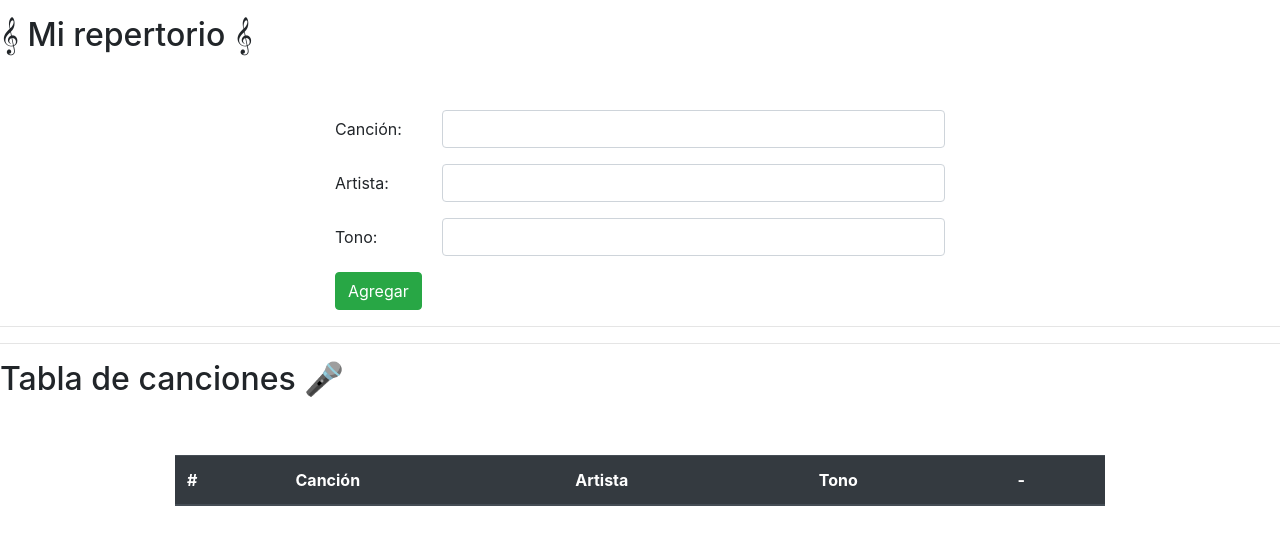
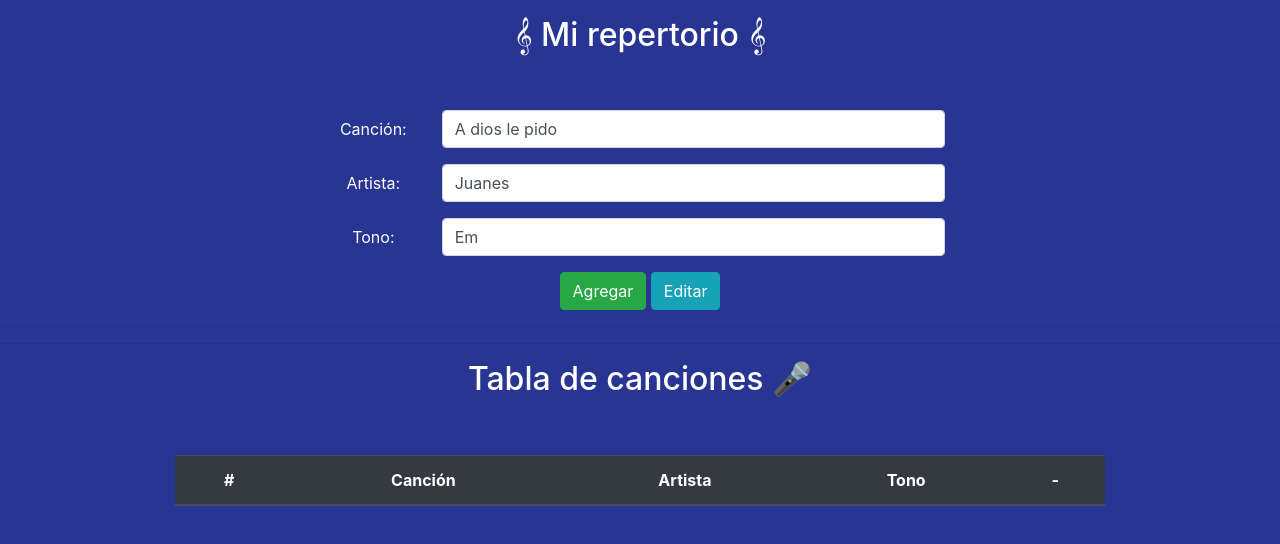
Before and after one commit to KatherineStehberg/Desafio_Mirepositoriomusical, a website: page index.html in a window 1280 px wide. Drawn offline with nearby package versions, Linux system fonts and the light colour scheme; no server answers.

Commit message:
updated index

```diff
--- a/index.html
+++ b/index.html
@@ -1,5 +1,6 @@
 <!DOCTYPE html>
 <html lang="en">
+
 <head>
   <meta charset="UTF-8" />
   <meta name="viewport" content="width=device-width, initial-scale=1.0" />
@@ -7,33 +8,35 @@
   <link rel="stylesheet" href="https://stackpath.bootstrapcdn.com/bootstrap/4.5.0/css/bootstrap.min.css"
     integrity="sha384-9aIt2nRpC12Uk9gS9baDl411NQApFmC26EwAOH8WgZl5MYYxFfc+NcPb1dKGj7Sk" crossorigin="anonymous" />
 </head>
+
 <body>
   <div id="AgregarCancion">
     <h2 class="pt-3">&#119070; Mi repertorio &#119070;</h2>
+
     <div class="container pt-5 w-50">
       <div>
         <div class="form-group row">
-          <label for="cancion" class="col-sm-2 col-form-label">Canción:</label>
+          <label for="name" class="col-sm-2 col-form-label">Canción:</label>
           <div class="col-sm-10">
-            <input type="text" class="form-control" id="cancion" />
+            <input type="text" class="form-control" id="cancion" value="A dios le pido" />
           </div>
         </div>
         <div class="form-group row">
-          <label for="artista" class="col-sm-2 col-form-label">Artista: </label>
+          <label for="email" class="col-sm-2 col-form-label">Artista: </label>
           <div class="col-sm-10">
-            <input type="text" class="form-control" id="artista" />
+            <input type="text" class="form-control" id="artista" value="Juanes" />
           </div>
         </div>
         <div class="form-group row">
-          <label for="tono" class="col-sm-2 col-form-label">Tono:</label>
+          <label for="rut" class="col-sm-2 col-form-label">Tono:</label>
           <div class="col-sm-10">
-            <input type="text" class="form-control" id="tono" />
+            <input type="text" class="form-control" id="tono" value="Em" />
           </div>
         </div>
         <button onclick="nuevaCancion()" id="agregar" class="m-auto btn btn-success">
           Agregar
         </button>
-        <button onclick="editarCancion()" id="editar" class="m-auto btn btn-info" style="display: none;">
+        <button onclick="editarCancion()" id="editar" class="m-auto btn btn-info">
           Editar
         </button>
       </div>
@@ -43,6 +46,7 @@
     <hr />
     <hr />
     <h2>Tabla de canciones &#127908;</h2>
+
     <div class="container pt-5 w-75">
       <table class="table table-dark">
         <thead>
@@ -59,6 +63,17 @@
     </div>
   </div>
   <script src="https://cdn.jsdelivr.net/npm/axios/dist/axios.min.js"></script>
+</body>
+
+</html>
+
+<style>
+  body {
+    text-align: center;
+    background: #283593;
+    color: white;
+  }
+</style>
 
 <script>
   let url = "/canciones";
@@ -68,13 +83,13 @@
   let tono = document.getElementById("tono");
 
   let canciones = [];
-    window.onload = getData;
+  window.onload = getData();
 
   async function getData() {
-      try {
-        const response = await axios.get(url);
-        canciones = response.data;
+    await axios.get(url).then((data) => {
+      canciones = data.data;
       tbody.innerHTML = "";
+      console.log(canciones)
       canciones.forEach((c, i) => {
         tbody.innerHTML += `
         <tr>
@@ -83,28 +98,32 @@
           <td>${c.artista}</td>
           <td>${c.tono}</td>
           <td>
-                <button class="btn btn-warning" onclick="prepararCancion(${i},'${c.id}')">Editar</button>
-                <button class="btn btn-danger" onclick="eliminarCancion(${i},'${c.id}')">Eliminar</button>
+            <button class="btn btn-warning" onclick="prepararCancion(${i},'${c.id
+          }')">Editar</button>
+            <button class="btn btn-danger" onclick="eliminarCancion(${i},'${c.id
+          }')">Eliminar</button>
           </td>
         </tr>
       `;
       });
-      } catch (error) {
-        console.error('Error getting data:', error);
-      }
+    });
     cancion.value = "";
     artista.value = "";
     tono.value = "";
   }
 
   function nuevaCancion() {
-      const id = Math.floor(Math.random() * 9999);
+    cancion;
+    artista;
+    tono;
+    const id = Math.floor(Math.random() * 9999)
     let data = {
       id,
       titulo: cancion.value,
       artista: artista.value,
       tono: tono.value,
     };
+    console.log(data);
     axios.post(url, data).then(() => getData());
   }
 
@@ -119,23 +138,25 @@
     cancion.value = canciones[i].titulo;
     artista.value = canciones[i].artista;
     tono.value = canciones[i].tono;
-      document.getElementById("editar").setAttribute("onclick", `editarCancion('${id}')`);
+    document
+      .getElementById("editar")
+      .setAttribute("onclick", `editarCancion('${id}')`);
     document.getElementById("agregar").style.display = "none";
     document.getElementById("editar").style.display = "block";
   }
 
   function editarCancion(id) {
-      axios.put(url + "/" + id, {
+    axios
+      .put(url + "/" + id, {
         id,
         titulo: cancion.value,
         artista: artista.value,
         tono: tono.value,
-      }).then(() => {
+      })
+      .then(() => {
         getData();
         document.getElementById("agregar").style.display = "block";
         document.getElementById("editar").style.display = "none";
       });
   }
 </script>
-</body>
-</html>
```
Lines whose indentation alone changed are shown as unchanged.
